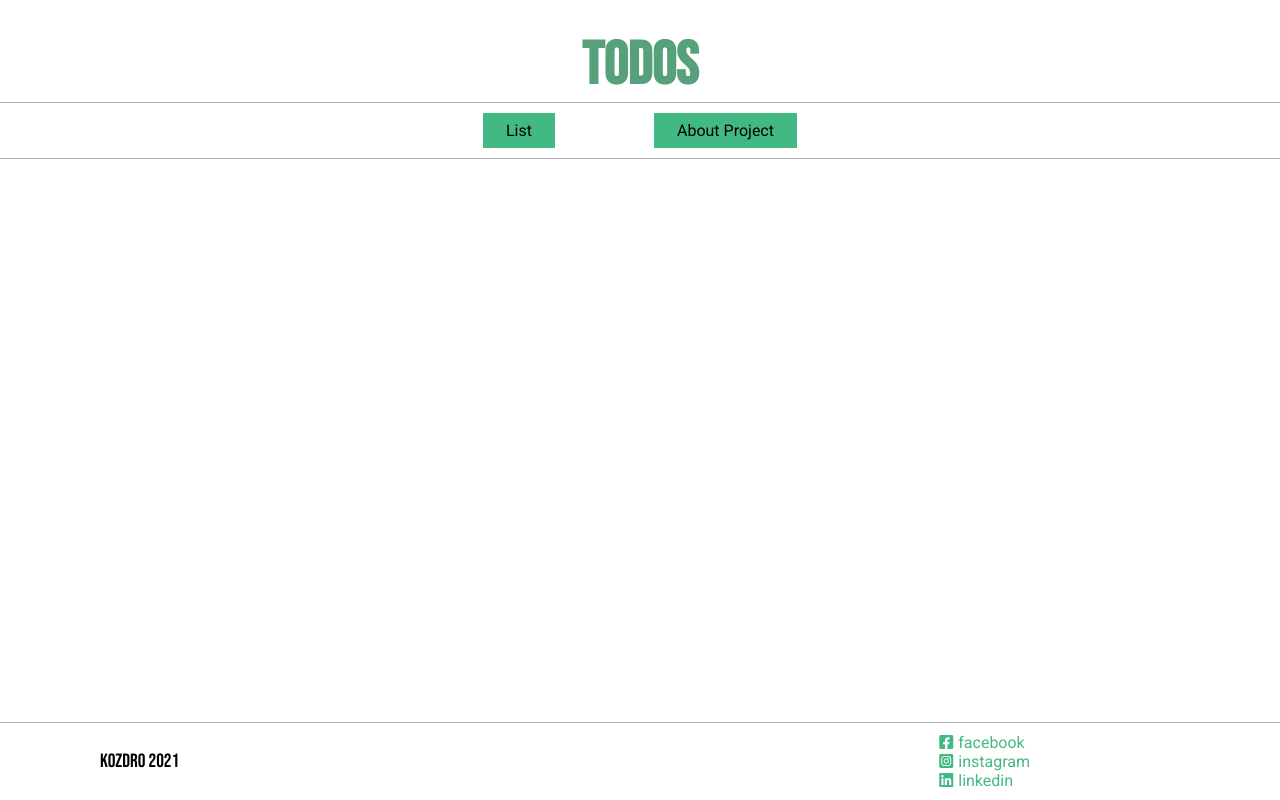
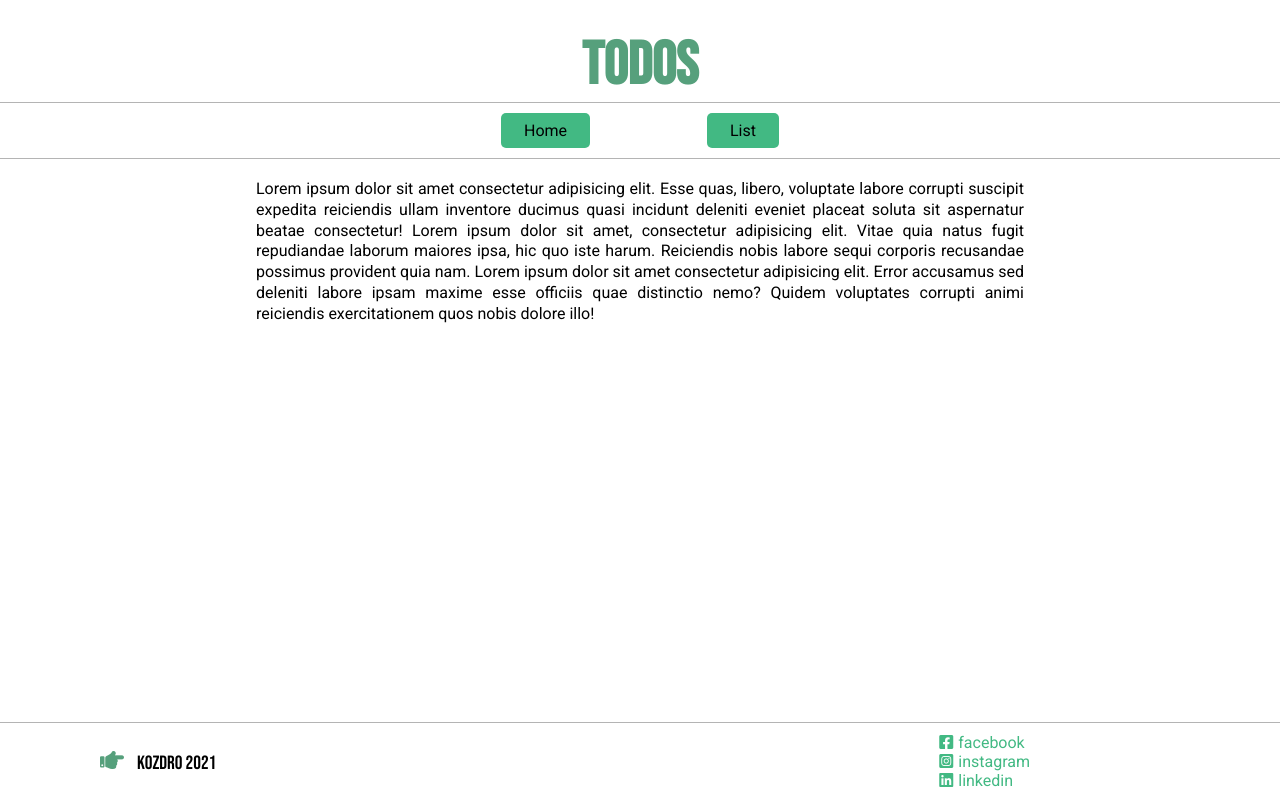
Before and after one commit to kozdro/todo-app_vue, a Vue app: page /about in a window 1280 px wide. Built offline with nearby package versions, Linux system fonts and the light colour scheme.

Commit message:
components: task 2

```diff
--- a/src/components/layout/TheFooter.vue
+++ b/src/components/layout/TheFooter.vue
@@ -1,16 +1,23 @@
 <template>
   <footer>
-    <div class="about">kozdro 2021</div>
+    <div class="about">
+      <i class="fas fa-hand-point-right" /><router-link to="/about">
+        kozdro 2021
+      </router-link>
+    </div>
     <div class="socials">
-      <a href="https://www.facebook.com/bkozdrowiecki/"
-        ><i class="fab fa-facebook-square"></i>facebook</a
-      >
-      <a href="https://instagram.com/kozdro"
-        ><i class="fab fa-instagram-square"></i>instagram</a
-      >
-      <a href="https://www.linkedin.com/in/b-kozdrowiecki/"
-        ><i class="fab fa-linkedin"></i>linkedin</a
-      >
+      <a
+        href="https://www.facebook.com/bkozdrowiecki/"
+        target="_blank"
+      ><i class="fab fa-facebook-square" />facebook</a>
+      <a
+        href="https://instagram.com/kozdro"
+        target="_blank"
+      ><i class="fab fa-instagram-square" />instagram</a>
+      <a
+        href="https://www.linkedin.com/in/b-kozdrowiecki/"
+        target="_blank"
+      ><i class="fab fa-linkedin" />linkedin</a>
     </div>
   </footer>
 </template>
@@ -27,8 +34,24 @@ footer {
 }
 
 .about {
-  font-family: "Bebas Neue";
-  font-size: 1.2em;
+  & i {
+    margin-right: 10px;
+    font-size: 1.5em;
+    color: #56a07c;
+  }
+
+  & a {
+    text-decoration: none;
+    font-family: "Bebas Neue";
+    font-size: 1.2em;
+    color: black;
+    border-bottom: 2px solid white;
+    transition: 0.3s;
+
+    &:hover {
+      border-bottom: 2px solid #42b983;
+    }
+  }
 }
 
 .socials {
--- a/src/components/layout/TheMenu.vue
+++ b/src/components/layout/TheMenu.vue
@@ -1,18 +1,40 @@
 <template>
   <nav>
     <ul>
-      <li v-if="$route.path === '/todos'">
-        <router-link to="/">Home</router-link>
+      <li v-if="homePage">
+        <router-link to="/">
+          Home
+        </router-link>
       </li>
-      <li v-if="$route.path !== '/todos'">
-        <router-link to="/todos">List</router-link>
+      <li v-if="todosPage">
+        <router-link to="/todos">
+          List
+        </router-link>
       </li>
-      <li>
-        <router-link to="/about">About Project</router-link>
+      <li v-if="aboutPage">
+        <router-link to="/about">
+          About Project
+        </router-link>
       </li>
     </ul>
   </nav>
 </template>
+
+<script>
+export default {
+  computed: {
+    homePage () {
+      return this.$route.path !== '/'
+    },
+    todosPage () {
+      return this.$route.path !== '/todos'
+    },
+    aboutPage () {
+      return this.$route.path !== '/about'
+    }
+  }
+}
+</script>
 
 <style lang="scss" scoped>
 nav {
@@ -36,6 +58,7 @@ ul {
 li {
   background-color: #42b983;
   border: 3px solid transparent;
+  border-radius: 5px;
   cursor: pointer;
   transition: 0.3s;
 
--- /dev/null
+++ b/src/pages/AboutProject.vue
@@ -0,0 +1,15 @@
+<template>
+  <section class="about">
+    <p class="desc">
+      Lorem ipsum dolor sit amet consectetur adipisicing elit. Esse quas, libero, voluptate labore corrupti suscipit expedita reiciendis ullam inventore ducimus quasi incidunt deleniti eveniet placeat soluta sit aspernatur beatae consectetur! Lorem ipsum dolor sit amet, consectetur adipisicing elit. Vitae quia natus fugit repudiandae laborum maiores ipsa, hic quo iste harum. Reiciendis nobis labore sequi corporis recusandae possimus provident quia nam. Lorem ipsum dolor sit amet consectetur adipisicing elit. Error accusamus sed deleniti labore ipsam maxime esse officiis quae distinctio nemo? Quidem voluptates corrupti animi reiciendis exercitationem quos nobis dolore illo!
+    </p>
+  </section>
+</template>
+
+<style lang="scss" scoped>
+.about {
+  width: 60%;
+  text-align: justify;
+  line-height: 1.3;
+}
+</style>
--- a/src/router/index.js
+++ b/src/router/index.js
@@ -2,6 +2,7 @@ import { createRouter, createWebHistory } from 'vue-router'
 import Home from '../pages/Home.vue'
 import Todos from '../pages/Todos.vue'
 import TodoView from '../pages/TodoView.vue'
+import AboutProject from '../pages/AboutProject.vue'
 
 const routes = [
   {
@@ -16,6 +17,10 @@ const routes = [
   {
     path: '/todo-view/:id',
     component: TodoView
+  },
+  {
+    path: '/about',
+    component: AboutProject
   }
 ]
 
```
